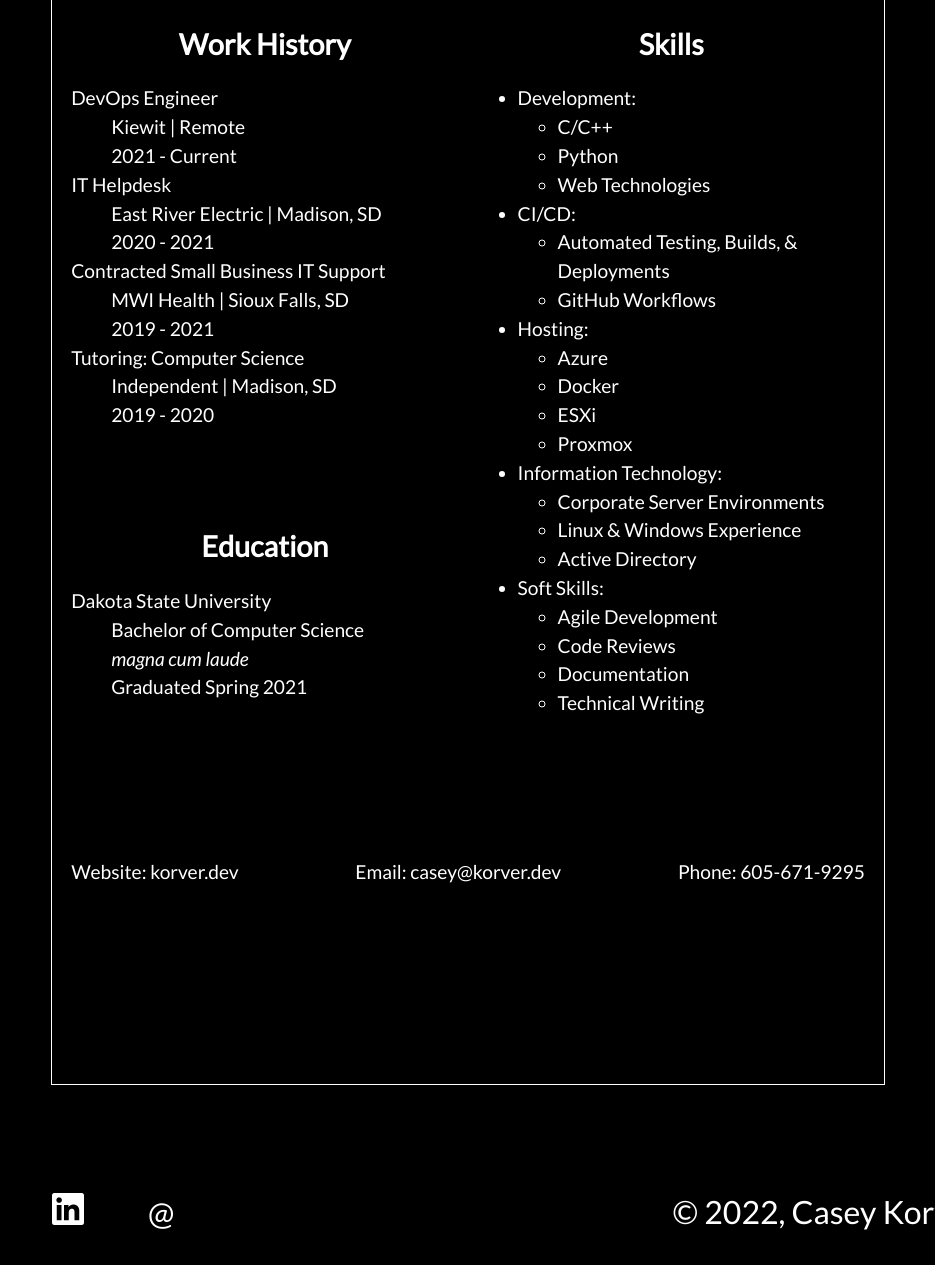
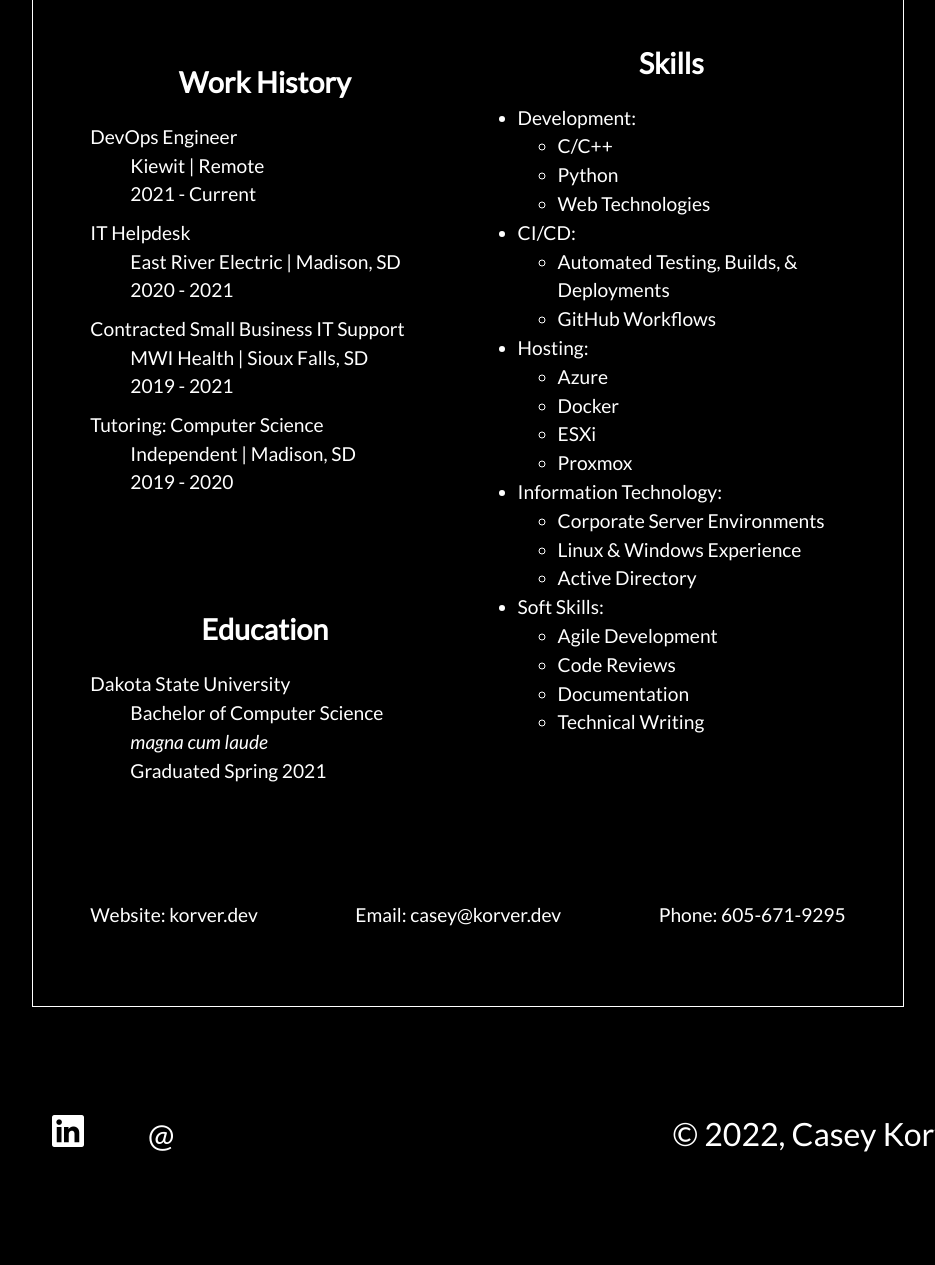
Before and after one commit to Casey-Kiewit/korver.dev, a website: page src/resume.html in a window 1280 px wide. Shown: the part 421-1686 px from the top of the page, without its empty margins (172-1107 px from the left). Drawn offline with Linux system fonts and the light colour scheme.

Commit message:
Improve spacing

```diff
--- a/src/css/main.css
+++ b/src/css/main.css
@@ -23,6 +23,10 @@
 
 ul, dd, dt {
     line-height: 1.5;
+}
+
+dd~dt {
+    margin-top: .5em;
 }
 
 /* Header */
--- a/src/css/resume.css
+++ b/src/css/resume.css
@@ -1,7 +1,7 @@
 main {
     font-size: larger;
     outline: 1px solid white;
-    padding: 1em;
+    padding: 2em;
     width: 210mm;
 }
 
@@ -12,12 +12,17 @@
 #grid {
     display: grid;
     gap: 1em;
-    grid: repeat(4, 1fr) / repeat(2, 1fr);
-    margin: 4em 0;
+    grid: repeat(3, 1fr) / repeat(2, 1fr);
+    margin-top: 4em;
+    margin-bottom: 2em;
 }
 
 section h2 {
     text-align: center;
+}
+
+#jobs, #education, #contact {
+    padding: 1em;
 }
 
 #jobs {
@@ -38,8 +43,6 @@
 #contact {
     align-items: center;
     display: flex;
-    grid-column: 1 / span 2;
-    grid-row: 4;
     justify-content: space-between;
 }
 
--- a/src/resume.html
+++ b/src/resume.html
@@ -116,13 +116,13 @@
                     </li>
                 </ul>
             </section>
+        </article>
 
-            <section id="contact">
-                <p><a href="https://korver.dev">Website: korver.dev</a></p>
-                <p><a href="mailto:casey@korver.dev">Email: casey@korver.dev</a></p>
-                <p><a href="tel:6056719295">Phone: 605-671-9295</a></p>
-            </section>
-        </article>
+        <section id="contact">
+            <p><a href="https://korver.dev">Website: korver.dev</a></p>
+            <p><a href="mailto:casey@korver.dev">Email: casey@korver.dev</a></p>
+            <p><a href="tel:6056719295">Phone: 605-671-9295</a></p>
+        </section>
     </main>
 
     <footer>
```
